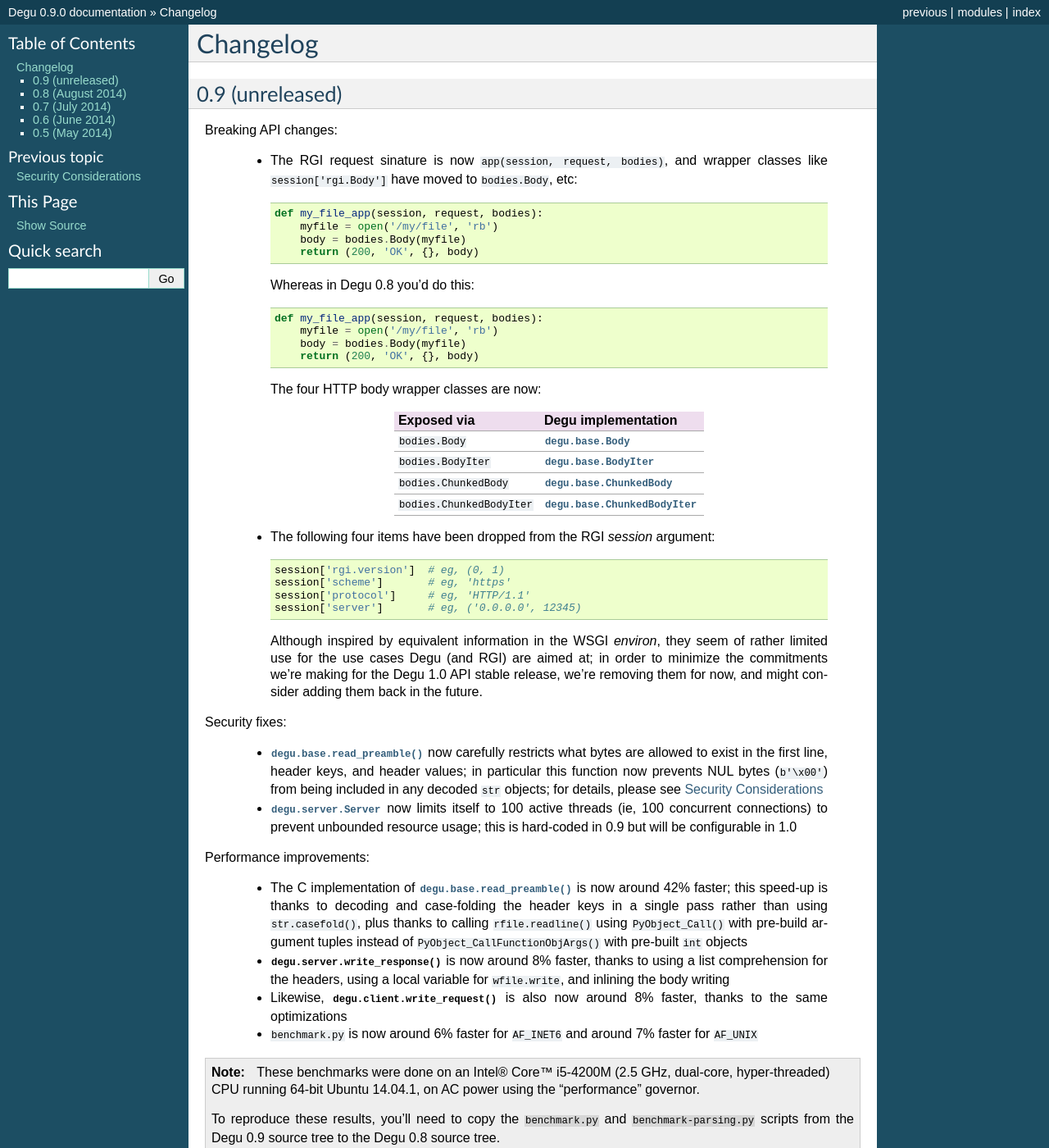
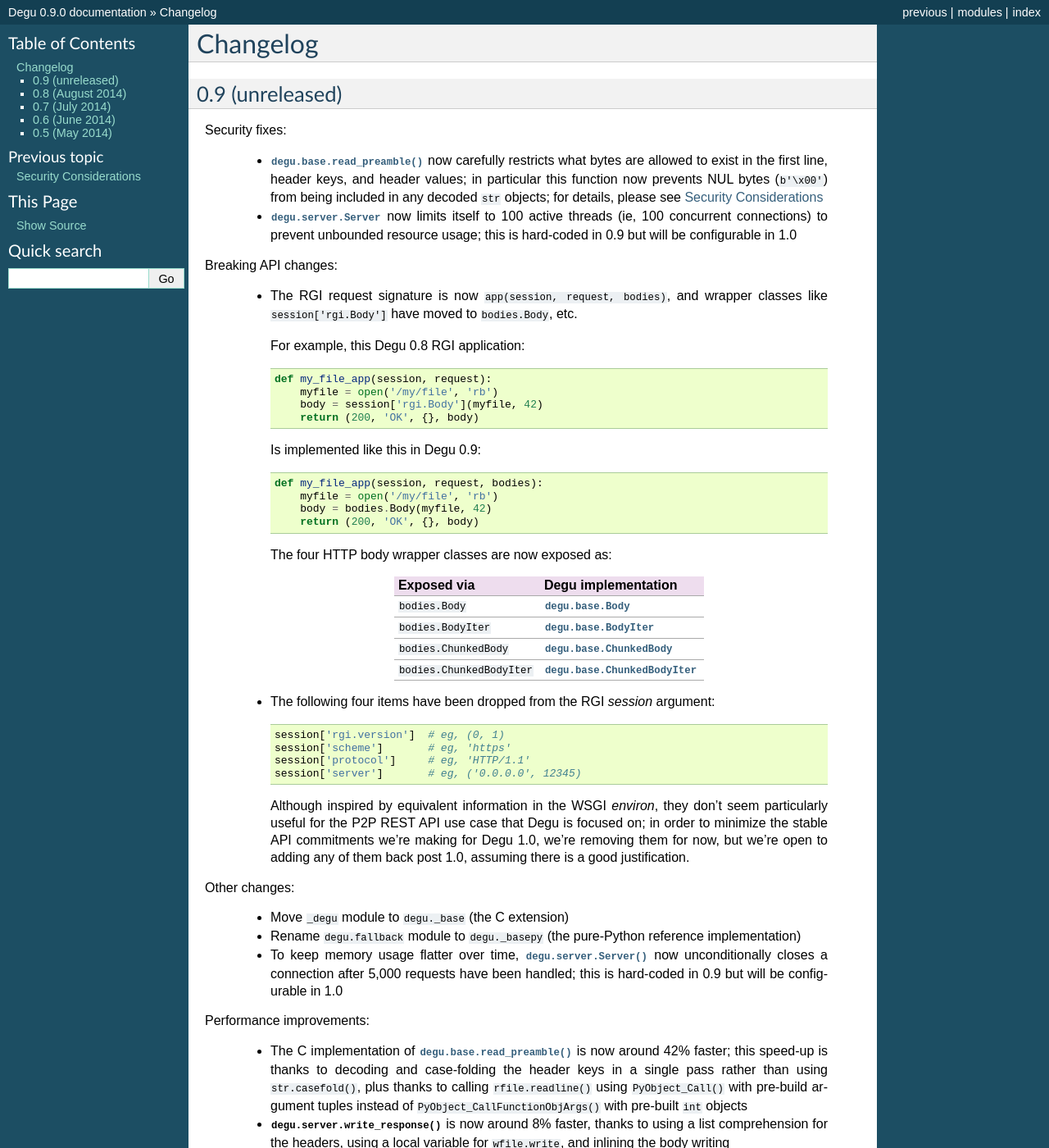
Before and after one commit to json420/degu, a Sphinx documentation site: the page built from doc/changelog.rst, in a window 1280 px wide and 1400 px high. Shown: the whole window at 82% size. Built offline with Sphinx 7.4.7, drawn with Linux system fonts in a browser that asks for light colours; some of the changed text lies outside the part shown.

Commit message:
more changelog.rst work

```diff
--- a/doc/changelog.rst
+++ b/doc/changelog.rst
@@ -5,25 +5,40 @@ Changelog
 0.9 (unreleased)
 ----------------
 
+Security fixes:
+
+    *   :func:`degu.base.read_preamble()` now carefully restricts what bytes are
+        allowed to exist in the first line, header keys, and header values; in
+        particular this function now prevents NUL bytes (``b'\x00'``) from being
+        included in any decoded ``str`` objects; for details, please see
+        :doc:`security`
+
+    *   :class:`degu.server.Server` now limits itself to 100 active threads (ie,
+        100 concurrent connections) to prevent unbounded resource usage; this is
+        hard-coded in 0.9 but will be configurable in 1.0
+
+
 Breaking API changes:
 
-    *   The RGI request sinature is now ``app(session, request, bodies)``, and
+    *   The RGI request signature is now ``app(session, request, bodies)``, and
         wrapper classes like ``session['rgi.Body']`` have moved to
-        ``bodies.Body``, etc::
+        ``bodies.Body``, etc.
+
+        For example, this Degu 0.8 RGI application::
+
+            def my_file_app(session, request):
+                myfile = open('/my/file', 'rb')
+                body = session['rgi.Body'](myfile, 42)
+                return (200, 'OK', {}, body)
+
+        Is implemented like this in Degu 0.9::
 
             def my_file_app(session, request, bodies):
                 myfile = open('/my/file', 'rb')
-                body = bodies.Body(myfile)
+                body = bodies.Body(myfile, 42)
                 return (200, 'OK', {}, body)
 
-        Whereas in Degu 0.8 you'd do this::
-
-            def my_file_app(session, request, bodies):
-                myfile = open('/my/file', 'rb')
-                body = bodies.Body(myfile)
-                return (200, 'OK', {}, body)
-
-        The four HTTP body wrapper classes are now:
+        The four HTTP body wrapper classes are now exposed as:
 
             ==========================  ==================================
             Exposed via                 Degu implementation
@@ -43,42 +58,43 @@ Breaking API changes:
             session['server']       # eg, ('0.0.0.0', 12345)
 
         Although inspired by equivalent information in the WSGI *environ*, they
-        seem of rather limited use for the use cases Degu (and RGI) are aimed
-        at; in order to minimize the commitments we're making for the Degu 1.0
-        API stable release, we're removing them for now, and might consider
-        adding them back in the future.
+        don't seem particularly useful for the P2P REST API use case that Degu
+        is focused on; in order to minimize the stable API commitments we're
+        making for Degu 1.0, we're removing them for now, but we're open to
+        adding any of them back post 1.0, assuming there is a good
+        justification.
 
-Security fixes:
 
-    * :func:`degu.base.read_preamble()` now carefully restricts what bytes are
-      allowed to exist in the first line, header keys, and header values; in
-      particular this function now prevents NUL bytes (``b'\x00'``) from being
-      included in any decoded ``str`` objects; for details, please see
-      :doc:`security`
+Other changes:
 
-    * :class:`degu.server.Server` now limits itself to 100 active threads (ie,
-      100 concurrent connections) to prevent unbounded resource usage; this is
-      hard-coded in 0.9 but will be configurable in 1.0
+    *   Move ``_degu`` module to ``degu._base`` (the C extension)
+
+    *   Rename ``degu.fallback`` module to ``degu._basepy`` (the pure-Python
+        reference implementation)
+
+    *   To keep memory usage flatter over time, :class:`degu.server.Server()`
+        now unconditionally closes a connection after 5,000 requests have been
+        handled; this is hard-coded in 0.9 but will be configurable in 1.0
 
 
 Performance improvements:
 
-    * The C implementation of :func:`degu.base.read_preamble()` is now around
-      42% faster; this speed-up is thanks to decoding and case-folding the
-      header keys in a single pass rather than using ``str.casefold()``, plus
-      thanks to calling ``rfile.readline()`` using ``PyObject_Call()`` with
-      pre-build argument tuples instead of ``PyObject_CallFunctionObjArgs()``
-      with pre-built ``int`` objects
+    *   The C implementation of :func:`degu.base.read_preamble()` is now around
+        42% faster; this speed-up is thanks to decoding and case-folding the
+        header keys in a single pass rather than using ``str.casefold()``, plus
+        thanks to calling ``rfile.readline()`` using ``PyObject_Call()`` with
+        pre-build argument tuples instead of ``PyObject_CallFunctionObjArgs()``
+        with pre-built ``int`` objects
 
-    * :func:`degu.server.write_response()` is now around 8% faster, thanks to
-      using a list comprehension for the headers, using a local variable for
-      ``wfile.write``, and inlining the body writing
+    *   :func:`degu.server.write_response()` is now around 8% faster, thanks to
+        using a list comprehension for the headers, using a local variable for
+        ``wfile.write``, and inlining the body writing
 
-    * Likewise, :func:`degu.client.write_request()` is also now around 8%
-      faster, thanks to the same optimizations
+    *   Likewise, :func:`degu.client.write_request()` is also now around 8%
+        faster, thanks to the same optimizations
 
-    * ``benchmark.py`` is now around 6% faster for ``AF_INET6`` and around 7%
-      faster for ``AF_UNIX``
+    *   ``benchmark.py`` is now around 6% faster for ``AF_INET6`` and around 7%
+        faster for ``AF_UNIX``
 
 .. note::
 
```
Also changed, not shown: other parts of doc/changelog.rst (+0 -12 lines).
